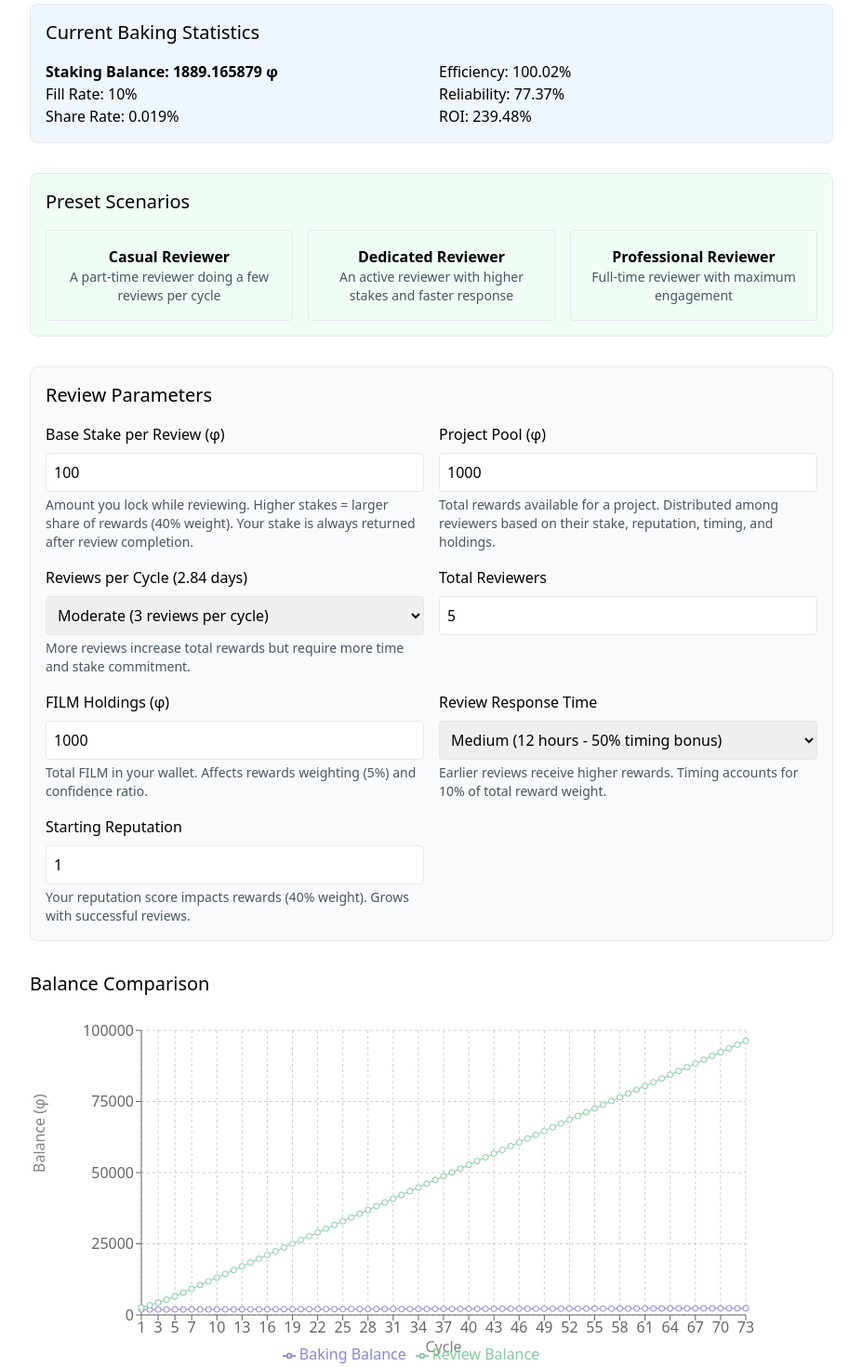
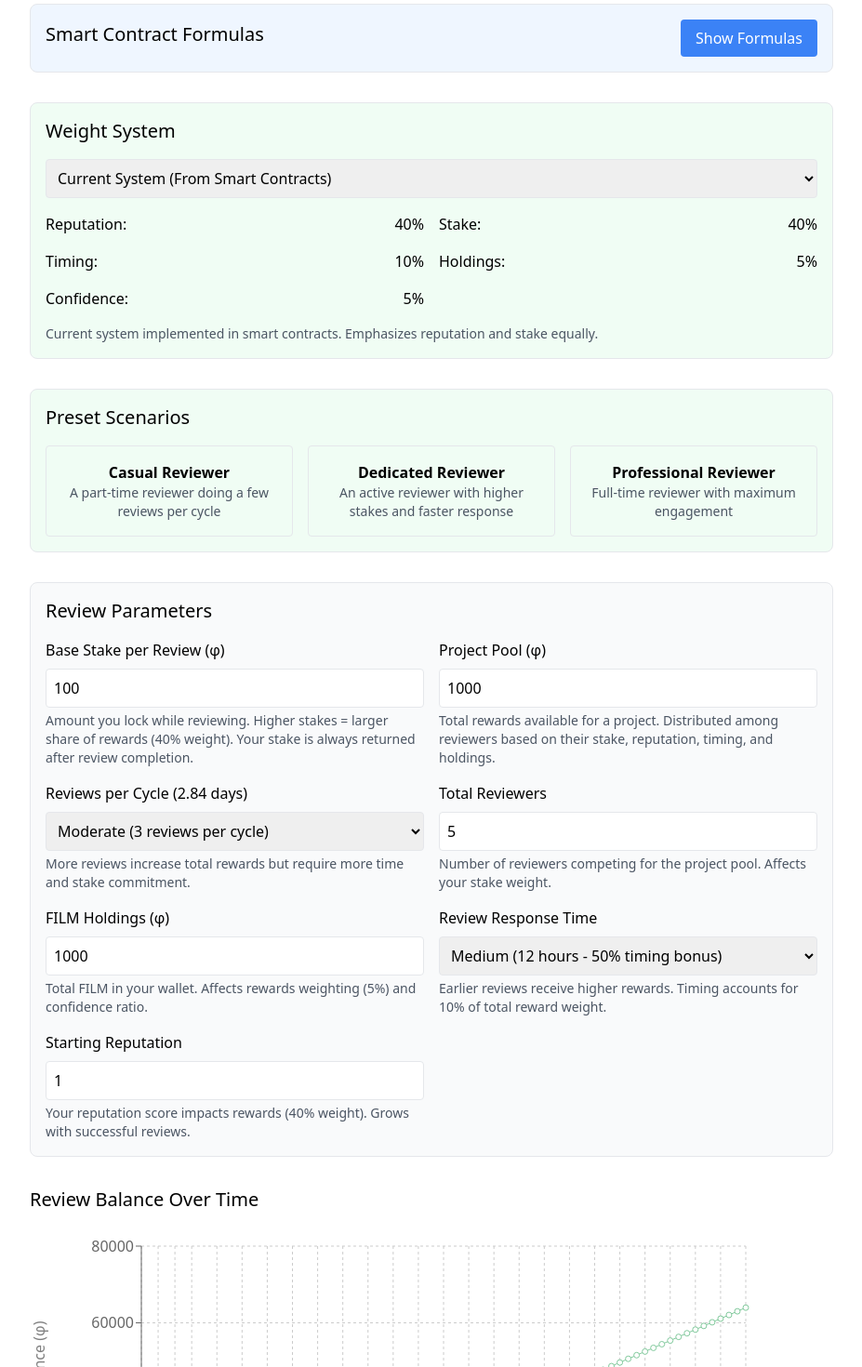
Before and after one commit to michaelkernaghan/tezos-reward-analysis, a React (Create React App) app: page / in a window 1280 px wide. Shown: the part 60-1530 px from the top of the page at 93% size, without its empty margins (176-1103 px from the left). Built offline with nearby package versions, Linux system fonts and the light colour scheme.

Commit message:
added math and wesights etc

```diff
--- a/src/components/RewardAnalysis.js
+++ b/src/components/RewardAnalysis.js
@@ -1,5 +1,30 @@
 import React, { useState } from 'react';
-import { LineChart, Line, XAxis, YAxis, CartesianGrid, Tooltip, Legend } from 'recharts';
+import { LineChart, Line, XAxis, YAxis, CartesianGrid, Tooltip } from 'recharts';
+
+// Weight systems based on community discussion
+const WEIGHT_SYSTEMS = {
+    current: {
+        name: "Current System (From Smart Contracts)",
+        weights: {
+            reputation: 0.40,
+            stake: 0.40,
+            timing: 0.10,
+            holdings: 0.05,
+            confidence: 0.05
+        },
+        description: "Current system implemented in smart contracts. Emphasizes reputation and stake equally."
+    },
+    proposed: {
+        name: "Community Focused (Proposed)",
+        weights: {
+            community: 0.50,
+            impact: 0.25,
+            staking: 0.15,
+            ranking: 0.10
+        },
+        description: "Community proposal emphasizing direct participation and project impact."
+    }
+};
 
 // Preset scenarios definition
 const PRESET_SCENARIOS = {
@@ -39,22 +64,8 @@ const PRESET_SCENARIOS = {
 };
 
 const RewardAnalysis = () => {
- // Baker parameters from real data
- const [bakingStats] = useState({
-   stakingBalance: 1889.165879,
-   fillRate: 0.10,
-   shareRate: 0.00019,
-   baseOpportunity: 0.03,
-   cycleLength: 2.84,
-   efficiency: 1.0002,
-   reliability: 0.7737,
-   luckRange: {
-     min: -0.589,
-     max: 27.3053
-   },
-   actualROI: 2.3948
- });
-
+    // State for parameters
+    const [weightSystem, setWeightSystem] = useState('current');
     const [baseStake, setBaseStake] = useState(PRESET_SCENARIOS.casual.baseStake);
     const [projectPool, setProjectPool] = useState(PRESET_SCENARIOS.casual.projectPool);
     const [reviewsPerCycle, setReviewsPerCycle] = useState(PRESET_SCENARIOS.casual.reviewsPerCycle);
@@ -62,25 +73,42 @@ const RewardAnalysis = () => {
     const [filmHoldings, setFilmHoldings] = useState(PRESET_SCENARIOS.casual.filmHoldings);
     const [reputation, setReputation] = useState(PRESET_SCENARIOS.casual.reputation);
     const [avgReviewTime, setAvgReviewTime] = useState(PRESET_SCENARIOS.casual.avgReviewTime);
+    const [showFormulas, setShowFormulas] = useState(false);
 
- const WEIGHTS = {
-   reputation: 0.40,
-   stake: 0.40,
-   timing: 0.10,
-   holdings: 0.05,
-   confidence: 0.05
- };
+    // Formula documentation from smart contracts
+    const formulaDoc = {
+        weight: `
+   // From smart contract KT1HnUrq3KkSbjM92vypZhXqznUxQkBgapJu
+   calculateReviewWeight = (reviewData) => {
+     const reputationScore = Math.min(reputation / 2.0, 1);     // Cap at 1.0
+     const stakeScore = stake / totalStake;                     // Relative stake
+     const timingScore = Math.max(0, 1 - (reviewTime / 24));    // Earlier = better
+     const holdingsScore = Math.min(holdings / 10000, 1);       // Cap at 10000 FILM
+     const confidenceScore = Math.min(stake / holdings, 1);     // Stake to holdings ratio
 
- const calculateBakingReward = (balance) => {
-   const baseReward = balance * bakingStats.shareRate;
-   const opportunityReward = bakingStats.baseOpportunity;
-   const luckMultiplier = 1 + (Math.random() *
-       (bakingStats.luckRange.max - bakingStats.luckRange.min) +
-       bakingStats.luckRange.min);
+     return (
+       (reputationScore * 0.40) +   // 40% weight
+       (stakeScore * 0.40) +        // 40% weight
+       (timingScore * 0.10) +       // 10% weight
+       (holdingsScore * 0.05) +     // 5% weight
+       (confidenceScore * 0.05)     // 5% weight
+     );
+   }`,
+        reward: `
+   // Reward calculation
+   const reviewReward = projectPool * weight;
 
-   return (baseReward + opportunityReward) *
-          luckMultiplier *
-          bakingStats.efficiency;
+   // Total reward factors:
+   // 1. Project pool size
+   // 2. Your weight relative to total system weight
+   // 3. Number of reviews in cycle
+   // 4. Reputation growth over time
+   `,
+        reputation: `
+   // Reputation growth
+   reputation *= (1 + 0.02 * reviewsPerCycle / Math.sqrt(cycle));
+   reputation = Math.min(reputation, MAX_REPUTATION);  // Cap at 5.0
+   `
     };
 
     const calculateReviewWeight = (reviewData) => {
@@ -92,6 +120,7 @@ const RewardAnalysis = () => {
             totalStake
         } = reviewData;
 
+        if (weightSystem === 'current') {
             const reputationScore = Math.min(reputation / 2.0, 1);
             const stakeScore = stake / totalStake;
             const timingScore = Math.max(0, 1 - (reviewTime / 24));
@@ -99,12 +128,26 @@ const RewardAnalysis = () => {
             const confidenceScore = Math.min(stake / holdings, 1);
 
             return (
-     (reputationScore * WEIGHTS.reputation) +
-     (stakeScore * WEIGHTS.stake) +
-     (timingScore * WEIGHTS.timing) +
-     (holdingsScore * WEIGHTS.holdings) +
-     (confidenceScore * WEIGHTS.confidence)
+                (reputationScore * WEIGHT_SYSTEMS.current.weights.reputation) +
+                (stakeScore * WEIGHT_SYSTEMS.current.weights.stake) +
+                (timingScore * WEIGHT_SYSTEMS.current.weights.timing) +
+                (holdingsScore * WEIGHT_SYSTEMS.current.weights.holdings) +
+                (confidenceScore * WEIGHT_SYSTEMS.current.weights.confidence)
             );
+        } else {
+            // Proposed community-focused system
+            const communityScore = Math.min(reputation / 2.0, 1); // Using reputation as proxy for now
+            const impactScore = Math.random(); // Placeholder - would need real impact metrics
+            const stakingScore = stake / totalStake;
+            const rankingScore = Math.min(reputation / 5.0, 1);
+
+            return (
+                (communityScore * WEIGHT_SYSTEMS.proposed.weights.community) +
+                (impactScore * WEIGHT_SYSTEMS.proposed.weights.impact) +
+                (stakingScore * WEIGHT_SYSTEMS.proposed.weights.staking) +
+                (rankingScore * WEIGHT_SYSTEMS.proposed.weights.ranking)
+            );
+        }
     };
 
     const loadPreset = (scenario) => {
@@ -120,18 +163,40 @@ const RewardAnalysis = () => {
     const generateData = () => {
         const data = [];
         let currentReputation = reputation;
-   let bakingBalance = bakingStats.stakingBalance;
-   let reviewBalance = bakingStats.stakingBalance;
+        let reviewBalance = filmHoldings;
+        const initialBalance = filmHoldings;
+
+        // Validation checks
+        const MAX_REPUTATION = 5.0;
+        const MIN_PROJECT_SHARE = 0.01;
+        const MAX_REVIEW_SHARE = 0.40;
+
         let totalStake = baseStake * totalReviewers;
-   let initialBalance = bakingStats.stakingBalance;
+
+        const averageWeight = calculateReviewWeight({
+            reputation: 1.0,
+            stake: baseStake,
+            reviewTime: 12,
+            holdings: filmHoldings,
+            totalStake
+        });
 
         for (let cycle = 1; cycle <= 73; cycle++) {
-     const bakingReward = calculateBakingReward(bakingBalance);
-     bakingBalance += bakingReward;
+            let cycleReviewReward = 0;
+            const totalSystemWeight = totalReviewers * averageWeight;
 
-     let cycleReviewReward = 0;
-     for (let review = 0; review < reviewsPerCycle; review++) {
-       const weight = calculateReviewWeight({
+            const systemCheck = {
+                totalStakeValid: totalStake > 0,
+                reputationValid: currentReputation <= MAX_REPUTATION,
+                weightValid: totalSystemWeight > 0
+            };
+
+            if (!Object.values(systemCheck).every(Boolean)) {
+                console.warn('System check failed:', systemCheck);
+                break;
+            }
+
+            const yourWeight = calculateReviewWeight({
                 reputation: currentReputation,
                 stake: baseStake,
                 reviewTime: avgReviewTime,
@@ -139,31 +204,52 @@ const RewardAnalysis = () => {
                 totalStake
             });
 
-       const reviewReward = projectPool * weight;
+            for (let review = 0; review < reviewsPerCycle; review++) {
+                let shareOfPool = yourWeight / totalSystemWeight;
+                shareOfPool = Math.max(MIN_PROJECT_SHARE, shareOfPool);
+                shareOfPool = Math.min(MAX_REVIEW_SHARE, shareOfPool);
+
+                const reviewReward = projectPool * shareOfPool;
+
+                if (reviewReward >= 0 && reviewReward <= projectPool) {
                     cycleReviewReward += reviewReward;
+                } else {
+                    console.warn('Invalid reward calculated:', {
+                        cycle,
+                        review,
+                        shareOfPool,
+                        reviewReward
+                    });
+                }
             }
 
+            const reputationGrowth = 0.02 * reviewsPerCycle / Math.sqrt(cycle);
+            const newReputation = currentReputation * (1 + reputationGrowth);
+            currentReputation = Math.min(newReputation, MAX_REPUTATION);
+
+            const stakeRequirement = baseStake * reviewsPerCycle;
+            if (reviewBalance >= stakeRequirement) {
+                reviewBalance -= stakeRequirement;
                 reviewBalance += cycleReviewReward;
-     reviewBalance -= (baseStake * reviewsPerCycle);
-     currentReputation *= (1 + 0.05 * reviewsPerCycle);
+                reviewBalance += stakeRequirement;
+            } else {
+                console.warn('Insufficient balance for stakes:', {
+                    cycle,
+                    balance: reviewBalance,
+                    required: stakeRequirement
+                });
+                break;
+            }
 
             data.push({
                 cycle,
-       days: Math.round(cycle * bakingStats.cycleLength),
-       bakingBalance: Math.round(bakingBalance * 100000) / 100000,
+                days: Math.round(cycle * 2.84),
                 reviewBalance: Math.round(reviewBalance * 100000) / 100000,
                 reputation: Math.round(currentReputation * 100) / 100,
-       bakingReward: Math.round(bakingReward * 100000) / 100000,
                 reviewReward: Math.round(cycleReviewReward * 100000) / 100000,
-       weight: Math.round(calculateReviewWeight({
-         reputation: currentReputation,
-         stake: baseStake,
-         reviewTime: avgReviewTime,
-         holdings: filmHoldings,
-         totalStake
-       }) * 100),
-       bakingROI: ((bakingBalance - initialBalance) / initialBalance) * 100,
-       reviewROI: ((reviewBalance - initialBalance) / initialBalance) * 100
+                reviewROI: ((reviewBalance - initialBalance) / initialBalance) * 100,
+                shareOfPool: Math.round((yourWeight / totalSystemWeight) * 100),
+                reputationGrowth: Math.round(reputationGrowth * 10000) / 10000
             });
         }
         return data;
@@ -173,24 +259,70 @@ const RewardAnalysis = () => {
 
     return (
         <div className="p-4 max-w-4xl mx-auto">
-     <h2 className="text-2xl font-bold mb-4">Review vs Baking Returns (With Real Baking Data)</h2>
+            <h2 className="text-2xl font-bold mb-4">Review Strategy Analysis</h2>
 
+            {/* Formula Documentation Section */}
             <div className="mb-8 p-4 border rounded-lg bg-blue-50">
-       <h3 className="text-xl mb-4">Current Baking Statistics</h3>
-       <div className="grid grid-cols-2 gap-4">
+                <div className="flex justify-between items-center">
+                    <h3 className="text-xl mb-2">Smart Contract Formulas</h3>
+                    <button
+                        onClick={() => setShowFormulas(!showFormulas)}
+                        className="px-4 py-2 bg-blue-500 text-white rounded hover:bg-blue-600"
+                    >
+                        {showFormulas ? 'Hide' : 'Show'} Formulas
+                    </button>
+                </div>
+
+                {showFormulas && (
+                    <div className="mt-4 space-y-4">
                         <div>
-           <p className="font-semibold">Staking Balance: {bakingStats.stakingBalance} φ</p>
-           <p>Fill Rate: {bakingStats.fillRate * 100}%</p>
-           <p>Share Rate: {bakingStats.shareRate * 100}%</p>
+                            <h4 className="font-bold">Weight Calculation</h4>
+                            <pre className="bg-gray-800 text-white p-4 rounded overflow-x-auto">
+                                {formulaDoc.weight}
+                            </pre>
                         </div>
                         <div>
-           <p>Efficiency: {(bakingStats.efficiency * 100).toFixed(2)}%</p>
-           <p>Reliability: {(bakingStats.reliability * 100).toFixed(2)}%</p>
-           <p>ROI: {(bakingStats.actualROI * 100).toFixed(2)}%</p>
+                            <h4 className="font-bold">Reward Calculation</h4>
+                            <pre className="bg-gray-800 text-white p-4 rounded overflow-x-auto">
+                                {formulaDoc.reward}
+                            </pre>
+                        </div>
+                        <div>
+                            <h4 className="font-bold">Reputation Growth</h4>
+                            <pre className="bg-gray-800 text-white p-4 rounded overflow-x-auto">
+                                {formulaDoc.reputation}
+                            </pre>
                         </div>
                     </div>
+                )}
             </div>
 
+            {/* Weight System Selector */}
+            <div className="mb-8 p-4 border rounded-lg bg-green-50">
+                <h3 className="text-xl mb-4">Weight System</h3>
+                <select
+                    value={weightSystem}
+                    onChange={(e) => setWeightSystem(e.target.value)}
+                    className="w-full p-2 border rounded mb-4"
+                >
+                    {Object.entries(WEIGHT_SYSTEMS).map(([key, system]) => (
+                        <option key={key} value={key}>{system.name}</option>
+                    ))}
+                </select>
+                <div className="grid grid-cols-2 gap-4">
+                    {Object.entries(WEIGHT_SYSTEMS[weightSystem].weights).map(([name, value]) => (
+                        <div key={name} className="flex justify-between">
+                            <span className="capitalize">{name}:</span>
+                            <span>{value * 100}%</span>
+                        </div>
+                    ))}
+                </div>
+                <p className="mt-4 text-sm text-gray-600">
+                    {WEIGHT_SYSTEMS[weightSystem].description}
+                </p>
+            </div>
+
+            {/* Preset Scenarios */}
             <div className="mb-8 p-4 border rounded-lg bg-green-50">
                 <h3 className="text-xl mb-4">Preset Scenarios</h3>
                 <div className="grid grid-cols-3 gap-4">
@@ -207,6 +339,7 @@ const RewardAnalysis = () => {
                 </div>
             </div>
 
+            {/* Review Parameters */}
             <div className="mb-8 p-4 border rounded-lg bg-gray-50">
                 <h3 className="text-xl mb-4">Review Parameters</h3>
                 <div className="grid grid-cols-2 gap-4">
@@ -264,6 +397,9 @@ const RewardAnalysis = () => {
                             className="w-full p-2 border rounded"
                             min="1"
                         />
+                        <p className="text-sm text-gray-600 mt-1">
+                            Number of reviewers competing for the project pool. Affects your stake weight.
+                        </p>
                     </div>
                     <div>
                         <label className="block mb-2">FILM Holdings (φ)</label>
@@ -312,8 +448,9 @@ const RewardAnalysis = () => {
                 </div>
             </div>
 
+            {/* Charts */}
             <div className="mb-8">
-       <h3 className="text-xl mb-4">Balance Comparison</h3>
+                <h3 className="text-xl mb-4">Review Balance Over Time</h3>
                 <LineChart
                     width={800}
                     height={400}
@@ -329,14 +466,12 @@ const RewardAnalysis = () => {
                         label={{ value: 'Balance (φ)', angle: -90, position: 'insideLeft', offset: -50 }}
                     />
                     <Tooltip />
-         <Legend />
-         <Line type="monotone" dataKey="bakingBalance" stroke="#8884d8" name="Baking Balance" />
                     <Line type="monotone" dataKey="reviewBalance" stroke="#82ca9d" name="Review Balance" />
                 </LineChart>
             </div>
 
             <div className="mb-8">
-       <h3 className="text-xl mb-4">ROI Comparison</h3>
+                <h3 className="text-xl mb-4">Review ROI</h3>
                 <LineChart
                     width={800}
                     height={300}
@@ -349,9 +484,7 @@ const RewardAnalysis = () => {
                         label={{ value: 'ROI %', angle: -90, position: 'insideLeft', offset: -50 }}
                         tickFormatter={(value) => `${value.toFixed(1)}%`}
                     />
-         <Tooltip formatter={(value) => `${value.toFixed(2)}%`}/>
-         <Legend />
-         <Line type="monotone" dataKey="bakingROI" stroke="#8884d8" name="Baking ROI" />
+                    <Tooltip formatter={(value) => `${value.toFixed(2)}%`} />
                     <Line type="monotone" dataKey="reviewROI" stroke="#82ca9d" name="Review ROI" />
                 </LineChart>
             </div>
@@ -368,8 +501,6 @@ const RewardAnalysis = () => {
                     <XAxis dataKey="cycle" />
                     <YAxis label={{ value: 'Rewards (φ)', angle: -90, position: 'insideLeft', offset: -50 }} />
                     <Tooltip />
-          <Legend />
-          <Line type="monotone" dataKey="bakingReward" stroke="#8884d8" name="Baking Reward" />
                     <Line type="monotone" dataKey="reviewReward" stroke="#82ca9d" name="Review Reward" />
                 </LineChart>
             </div>
```
Lines whose indentation alone changed are shown as unchanged.
